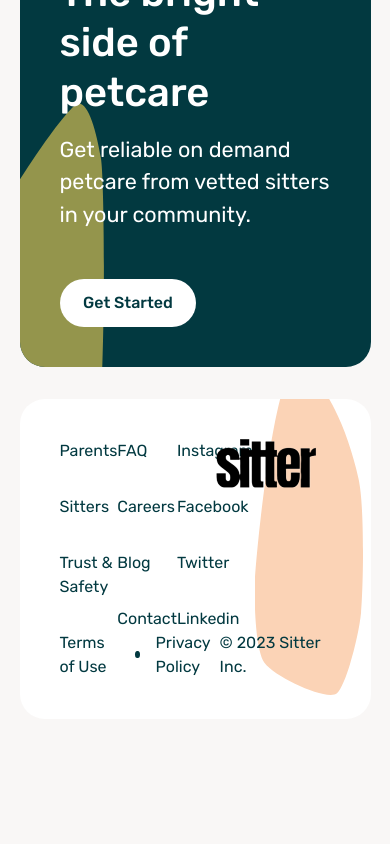
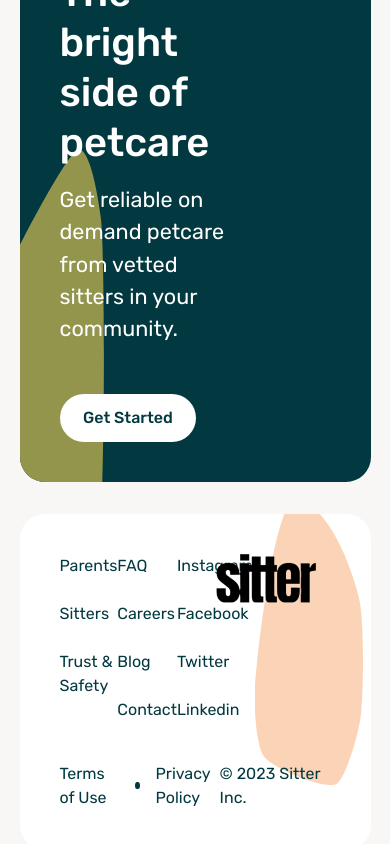
Before and after one commit to samsonc89/otter-replica, a React (Vite) app: page / in a window 390 px wide. Shown: the part 5941-6785 px from the top of the page. Before the commit the page ends 6740 px from the top, so only its background shows below. Built offline with nearby package versions, Linux system fonts and the light colour scheme.

Commit message:
Adjust footer content spacing for medium screens

```diff
--- a/src/containers/Footer/footer.css
+++ b/src/containers/Footer/footer.css
@@ -120,6 +120,24 @@
     width: 40%;
     left: -15%;
   }
+  .footer-cta-content {
+    max-width: 65%;
+  }
+
+  .footer-right-wrapper {
+    gap: 2.5rem;
+  }
+  .footer-links {
+    gap: 1.5rem;
+  }
+  .footer-right-shape {
+    height: 170%;
+    width: 40%;
+    right: 0%;
+    top: 0;
+    margin-top: -20%;
+    margin-right: -12%;
+  }
 }
 @media screen and (max-width: 768px) {
 }
```
